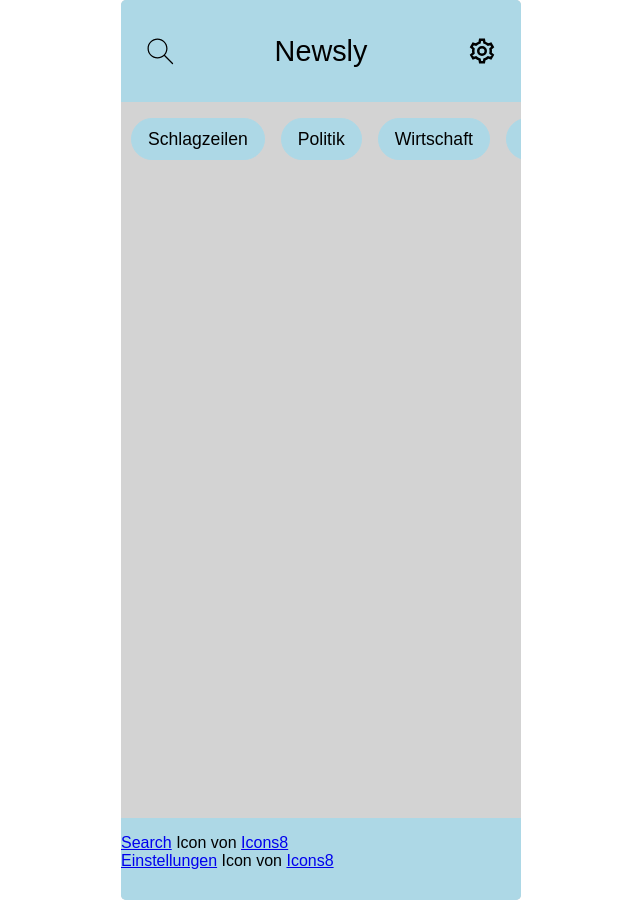
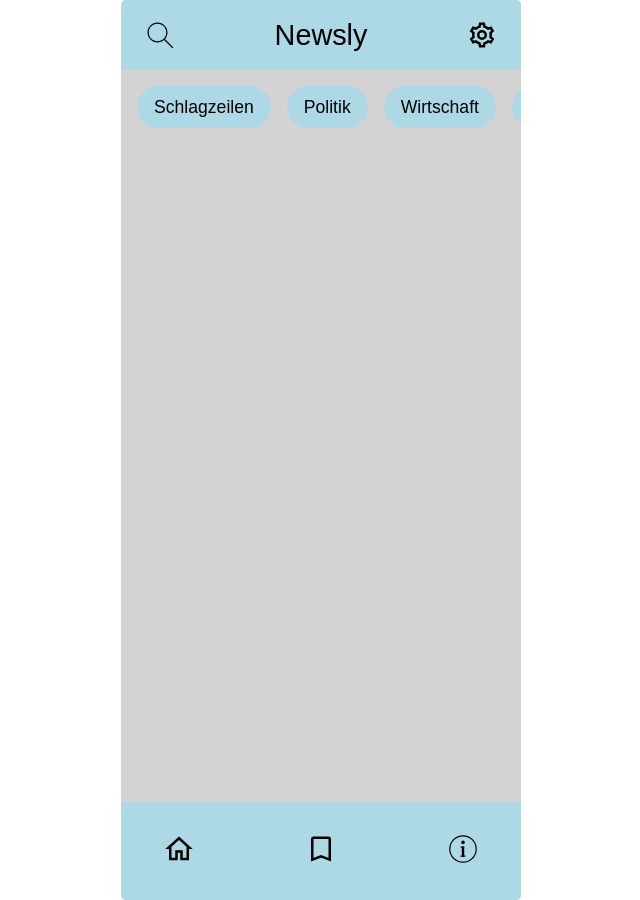
Before and after one commit to guitarster/news-app, a website built with Vite: page index.html in a window 1280 px wide. Shown: the whole page, without its empty margins (319-959 px from the left). Built offline with nearby package versions, Linux system fonts and the light colour scheme.

Commit message:
adjusting start page

```diff
--- a/src/startscreen.js
+++ b/src/startscreen.js
@@ -2,9 +2,9 @@
   app.innerHTML = `
     <div class="app-start">
         <div class="header">
-            <div class="header__search-button"><img src="/public/icons8-search.svg" alt="Lupe zur Suche" width="30" height="30"></div>
+            <div class="header__search-button"><img src="public/icons8-search.svg" alt="Lupe zur Suche" width="30" height="30"></div>
             <div class="header__title">Newsly</div>
-            <div class="header__settings-button"><img src="/public/icons8-einstellungen.svg" alt="Zahnrad für die Einstellungen" width="30" height="30"></div>
+            <div class="header__settings-button"><img src="public/icons8-einstellungen.svg" alt="Zahnrad für die Einstellungen" width="30" height="30"></div>
         </div>
         <div class="categories">
             <div class="categories__child">Schlagzeilen</div>
@@ -15,9 +15,19 @@
             <div class="categories__child">Sport</div>
         </div>
         <div class="news"></div>
-        <div class="footer">
-            <span><a target="_blank" href="https://icons8.com/icon/lwZinoeNcL3F/search">Search</a> Icon von <a target="_blank" href="https://icons8.com">Icons8</a></span>
-            <span><a target="_blank" href="https://icons8.com/icon/82535/settings">Einstellungen</a> Icon von <a target="_blank" href="https://icons8.com">Icons8</a></span>
+        <div class="menu">
+            <div class="menu__child"><img src="public/icons8-zuhause.svg" alt="Haussymbol" width="30" height="30"></div>
+            <div class="menu__child"><img src="public/icons8-lesezeichen.svg" alt="Lesezeichen" width="30" height="30"></div>
+            <div class="menu__child"><img src="public/icons8-info.svg" alt="Informationen zu Seite" width="30" height="30"></div>
         </div>
     </div>`;
 }
+
+//Footer
+//         <div class="footer">
+//            <span><a target="_blank" href="https://icons8.com/icon/lwZinoeNcL3F/search">Search</a> Icon von <a target="_blank" href="https://icons8.com">Icons8</a></span>
+//            <span><a target="_blank" href="https://icons8.com/icon/82535/settings">Einstellungen</a> Icon von <a target="_blank" href="https://icons8.com">Icons8</a></span>
+//            <span><a target="_blank" href="https://icons8.com/icon/83326/home">Zuhause</a> Icon von <a target="_blank" href="https://icons8.com">Icons8</a></span>
+//            <span><a target="_blank" href="https://icons8.com/icon/82461/bookmark">Lesezeichen</a> Icon von <a target="_blank" href="https://icons8.com">Icons8</a></span>
+//            <span><a target="_blank" href="https://icons8.com/icon/77/info">Info</a> Icon von <a target="_blank" href="https://icons8.com">Icons8</a></span>
+//        </div>
--- a/styles/_mixins.scss
+++ b/styles/_mixins.scss
@@ -6,7 +6,7 @@
   overflow: auto;
   align-items: center;
   position: relative;
-  background-color: lightgray;
+  background-color: lightgrey;
   border: transparent;
   border-radius: 5px;
   overflow-x: hidden;
@@ -22,6 +22,7 @@
   gap: 100px;
   align-items: center;
   padding: 1rem;
+  box-sizing: border-box;
 }
 
 @mixin footer {
@@ -29,8 +30,9 @@
   position: absolute;
   bottom: 0;
   width: 100%;
-  height: 50px;
+  height: 70px;
   display: flex;
   flex-direction: column;
   padding: 1rem;
+  box-sizing: border-box;
 }
--- a/styles/style.scss
+++ b/styles/style.scss
@@ -37,12 +37,13 @@
 }
 
 .categories {
-  width: 95%;
+  width: 100%;
   display: flex;
   gap: 1rem;
   padding: 1rem;
   overflow-x: scroll;
   scrollbar-width: none;
+  box-sizing: border-box;
 
   &__child {
     border: 1px solid lightblue;
@@ -57,6 +58,18 @@
   }
 }
 
+.menu {
+  box-sizing: border-box;
+  position: absolute;
+  bottom: 0;
+  display: flex;
+  justify-content: center;
+  padding: 2rem;
+  gap: 7rem;
+  background-color: lightblue;
+  width: 100%;
+}
+
 .footer {
   @include footer;
 }
--- a/vite.config.js
+++ b/vite.config.js
@@ -1,3 +1,3 @@
 export default {
-  base: "/",
+  base: "/news-app/",
 };
```
Also changed, not shown: public/icons8-info.svg (added), public/icons8-lesezeichen.svg (added), public/icons8-zuhause.svg (added).
